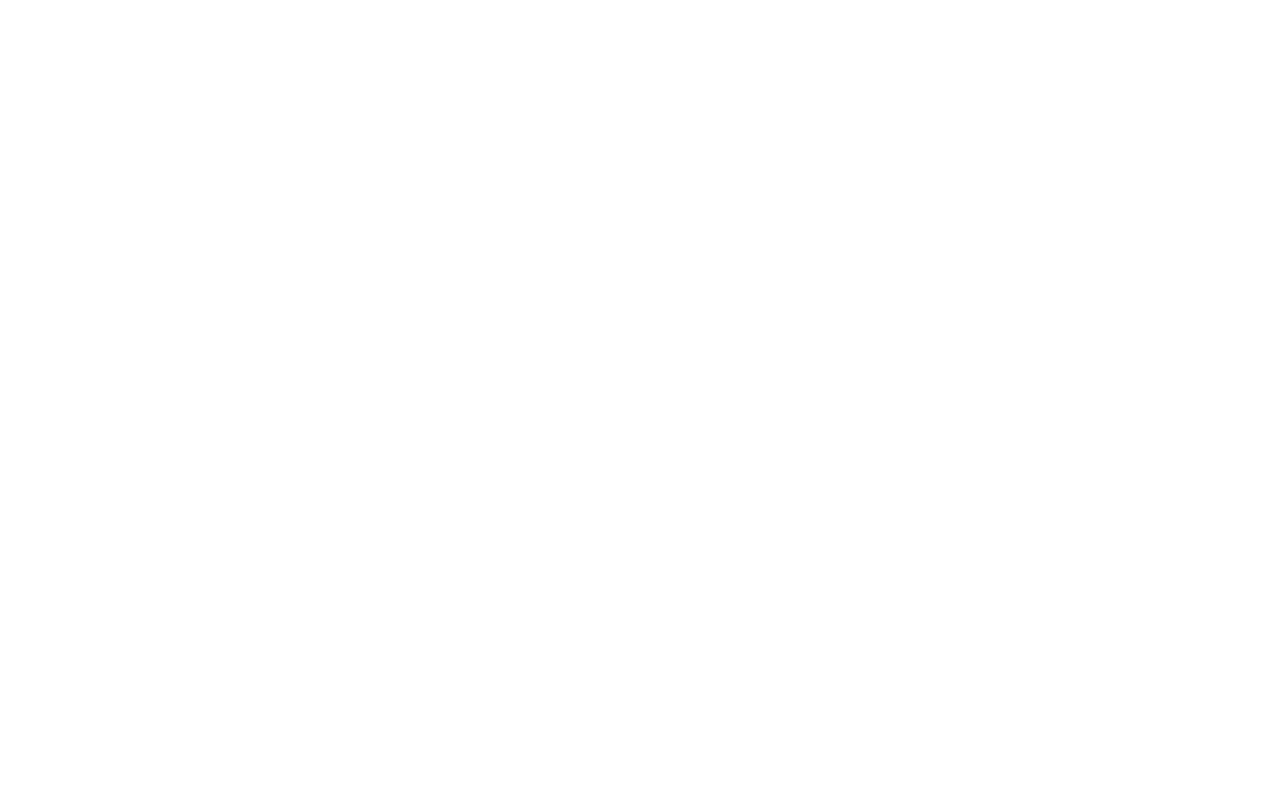
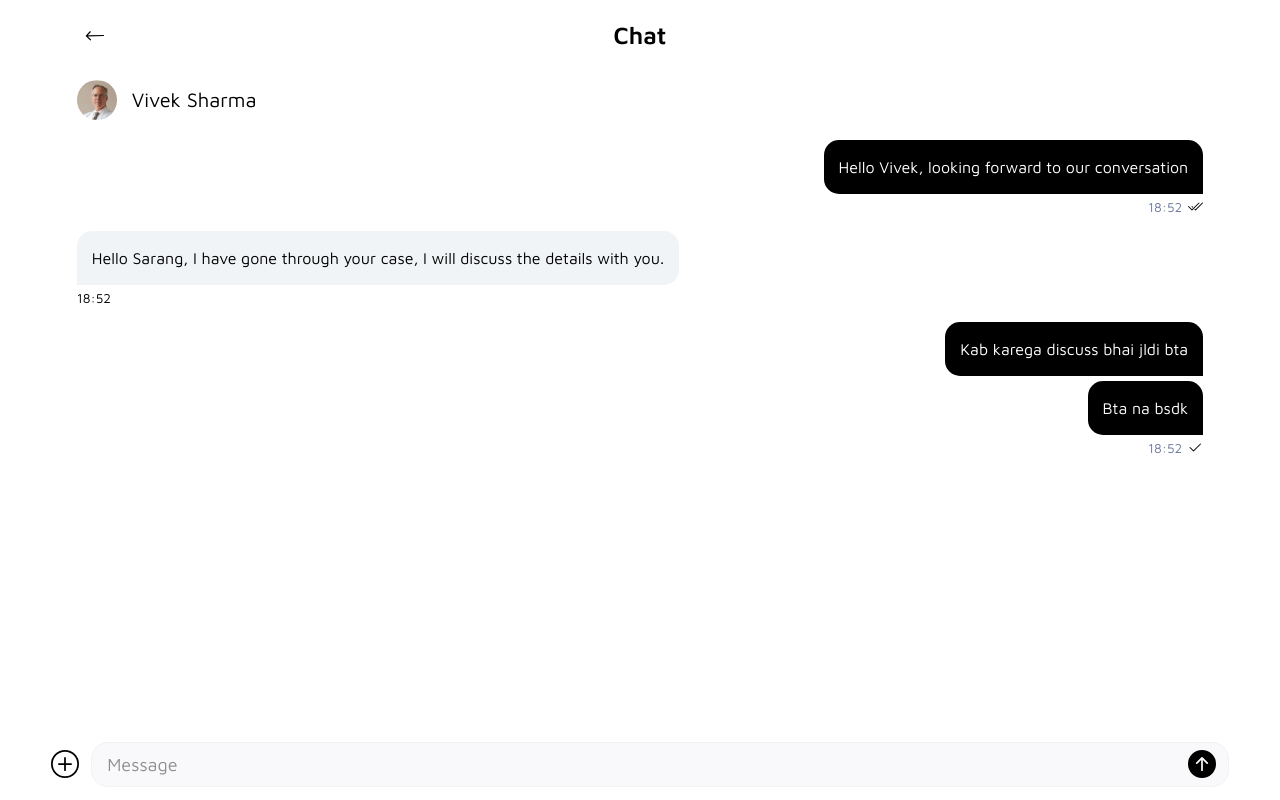
Before and after one commit to PranayB003/lawyers-eu, a React (Create React App) app: page /meetings/1/chat in a window 1280 px wide. Before the commit this address had no page. Built offline with nearby package versions, Linux system fonts and the light colour scheme.

Commit message:
Implemented Chat page, some things need to be tweaked though

```diff
--- a/src/App.js
+++ b/src/App.js
@@ -16,8 +16,9 @@ import PostQuestion from "./pages/user/PostQuestion";
 import RequestProposal from "./pages/user/RequestProposal";
 import MyRequests from "./pages/user/MyRequests";
 import ViewProposalRequest from "./pages/user/ViewProposalRequest";
-import ViewMeetingDetails from "./pages/user/ViewMeetingDetails";
+import ViewMeetingDetails from "./pages/user/Meetings/ViewMeetingDetails";
 import LawyerProfile from "./pages/user/LawyerProfile";
+import MeetingChat from "./pages/user/Meetings/MeetingChat";
 
 function App() {
     return (
@@ -52,12 +53,16 @@ function App() {
                 <Route path="request-proposal" element={<RequestProposal />} />
                 <Route path="requests" element={<MyRequests />} />
                 <Route
-                    path="requests/:proposalID"
+                    path="requests/:proposalId"
                     element={<ViewProposalRequest />}
                 />
                 <Route
                     path="meetings/:meetingId/links"
                     element={<ViewMeetingDetails />}
+                />
+                <Route
+                    path="meetings/:meetingId/chat"
+                    element={<MeetingChat />}
                 />
 
                 {/* Lawyer UI Routes */}
--- /dev/null
+++ b/src/components/Messaging/ChatMessage.js
@@ -0,0 +1,78 @@
+import React from "react";
+
+import { styled, Box, Typography } from "@mui/material";
+import { BsCheck2, BsCheck2All, BsClock } from "react-icons/bs";
+import { IconContext } from "react-icons";
+
+const StyledBox = styled(Box, {
+    shouldForwardProp: (prop) => prop !== "from",
+})(({ from }) => ({
+    width: "100%",
+    display: "flex",
+    flexDirection: "column",
+    alignItems: from === "me" ? "flex-end" : "flex-start",
+}));
+
+const MessageBox = styled(Box, {
+    shouldForwardProp: (prop) => prop !== "from",
+})(({ from }) => ({
+    maxWidth: "85%",
+    padding: "15px",
+    marginBottom: "5px",
+    borderRadius: from === "me" ? "15px 15px 0px 15px" : "15px 15px 15px 0px",
+    background: from === "me" ? "#000000" : "#F1F4F7",
+}));
+
+const TimeBox = styled(Box)({
+    display: "flex",
+    alignItems: "center",
+});
+
+const iconMap = {
+    sent: {
+        size: "1rem",
+        icon: <BsCheck2 />,
+    },
+    recieved: {
+        size: "1rem",
+        icon: <BsCheck2All />,
+    },
+    pending: {
+        size: "0.83rem",
+        icon: <BsClock />,
+    },
+};
+
+const ChatMessage = ({ message }) => {
+    const { from, body, time, status } = message;
+
+    return (
+        <StyledBox from={from}>
+            {body.map((message, index) => (
+                <MessageBox key={index} from={from}>
+                    <Typography color={from === "me" ? "#FFFFFF" : "#000000"}>
+                        {message}
+                    </Typography>
+                </MessageBox>
+            ))}
+            <TimeBox>
+                <Typography
+                    variant="subtitle3"
+                    color={from === "me" ? "#6B779A" : "#000000"}
+                    paddingRight="5px"
+                >
+                    {`${time.hour}:${time.minute}`}
+                </Typography>
+                {from === "me" && (
+                    <IconContext.Provider
+                        value={{ size: iconMap[status].size }}
+                    >
+                        {iconMap[status].icon}
+                    </IconContext.Provider>
+                )}
+            </TimeBox>
+        </StyledBox>
+    );
+};
+
+export default ChatMessage;
--- /dev/null
+++ b/src/components/Messaging/MessageInput.js
@@ -0,0 +1,60 @@
+import React, { useRef } from "react";
+
+import { IconButton, InputAdornment, styled, TextField } from "@mui/material";
+import { BsFillArrowUpCircleFill } from "react-icons/bs";
+
+const StyledTextField = styled((props) => <TextField {...props} />)(
+    ({ theme }) => ({
+        "& .MuiFilledInput-root": {
+            background: "#F9F9FB",
+            border: "1px solid #F2F2F2",
+            boxSizing: "border-box",
+            borderRadius: "17px",
+            padding: "10px 0",
+        },
+        "& .MuiFilledInput-input": {
+            padding: "0px 15px",
+            fontSize: theme.typography.subtitle1.fontSize,
+        },
+    })
+);
+
+const MessageInput = ({ onSubmit }) => {
+    const messageRef = useRef();
+
+    const submitHandler = (event) => {
+        const timeNow = new Date();
+        const newMessage = messageRef.current.value;
+
+        if (newMessage === "") return;
+        onSubmit(newMessage, timeNow);
+        messageRef.current.value = "";
+    };
+
+    return (
+        <StyledTextField
+            variant="filled"
+            fullWidth
+            InputProps={{
+                disableUnderline: true,
+                placeholder: "Message",
+                endAdornment: (
+                    <InputAdornment position="end">
+                        <IconButton
+                            size="large"
+                            color="primary"
+                            onClick={submitHandler}
+                        >
+                            <BsFillArrowUpCircleFill />
+                        </IconButton>
+                    </InputAdornment>
+                ),
+            }}
+            inputRef={messageRef}
+            multiline
+            maxRows={4}
+        />
+    );
+};
+
+export default MessageInput;
--- a/src/components/PreviewCards/MeetingLinkPreview.js
+++ b/src/components/PreviewCards/MeetingLinkPreview.js
@@ -23,6 +23,7 @@ const MeetingLinkPreview = ({
                     <a
                         href={meetingLink}
                         target="_blank"
+                        rel="noreferrer"
                         className={classes.meetingLink}
                     >
                         {meetingLink}
--- a/src/pages/user/LawyerProfile.js
+++ b/src/pages/user/LawyerProfile.js
@@ -8,7 +8,6 @@ import TitleBar from "../../components/TitleBar/TitleBar";
 import WrapperBox from "../../components/WrapperBox";
 import dummyImage from "../../resources/vivek.png";
 import BulletedList from "../../components/BulletedList";
-import { textTransform } from "@mui/system";
 import LawyerCharacteristicsCards from "../../components/LawyerCharacteristicsCards";
 
 const BioStack = styled((props) => <Stack spacing={2} {...props} />)({
@@ -47,7 +46,7 @@ const OutlinedButton = styled((props) => (
 }));
 
 const LawyerProfile = () => {
-    const lawyerId = useParams();
+    const { lawyerId } = useParams();
 
     const [expanded, setExpanded] = useState(false);
 
--- /dev/null
+++ b/src/pages/user/Meetings/MeetingChat.js
@@ -0,0 +1,130 @@
+import React, { useEffect, useState } from "react";
+
+import {
+    Avatar,
+    styled,
+    Typography,
+    Box,
+    Stack,
+    IconButton,
+} from "@mui/material";
+import { useParams } from "react-router-dom";
+import { ReactComponent as BackIcon } from "../../../resources/Union.svg";
+import TitleBar from "../../../components/TitleBar/TitleBar";
+import WrapperBox from "../../../components/WrapperBox";
+import dummyLawyerImage from "../../../resources/Bitmap.jpg";
+import ChatMessage from "../../../components/Messaging/ChatMessage";
+import MessageInput from "../../../components/Messaging/MessageInput";
+import { BsPlusCircle } from "react-icons/bs";
+import { IconContext } from "react-icons";
+
+const FlexBox = styled((props) => <Box {...props} />)({
+    display: "flex",
+    alignItems: "center",
+});
+
+const MeetingChat = () => {
+    const { meetingId } = useParams();
+    const [chat, setChat] = useState([]);
+    const [lawyerInfo, setLawyerInfo] = useState({ name: "", image: "" });
+
+    // useEffect to get chat, lawyerName, lawyerImage
+    useEffect(() => {
+        setLawyerInfo({
+            name: "Vivek Sharma",
+            image: dummyLawyerImage,
+        });
+    }, [setLawyerInfo]);
+
+    useEffect(() => {
+        const timeNow = new Date();
+        const newMessages = [
+            {
+                id: "01",
+                from: "me",
+                body: ["Hello Vivek, looking forward to our conversation"],
+                time: {
+                    date: timeNow.getDate(),
+                    hour: timeNow.getHours(),
+                    minute: timeNow.getMinutes(),
+                },
+                status: "recieved",
+            },
+            {
+                id: "02",
+                from: "lawyer",
+                body: [
+                    "Hello Sarang, I have gone through your case, I will discuss the details with you.",
+                ],
+                time: {
+                    date: timeNow.getDate(),
+                    hour: timeNow.getHours(),
+                    minute: timeNow.getMinutes(),
+                },
+            },
+            {
+                id: "03",
+                from: "me",
+                body: ["Kab karega discuss bhai jldi bta", "Bta na bsdk"],
+                time: {
+                    date: timeNow.getDate(),
+                    hour: timeNow.getHours(),
+                    minute: timeNow.getMinutes(),
+                },
+                status: "sent",
+            },
+        ];
+
+        setChat((prevChat) => [...prevChat, ...newMessages]);
+    }, [setChat]);
+
+    const messageSubmitHandler = (newMessage, time) => {
+        setChat((prevChat) => {
+            return [
+                ...prevChat,
+                {
+                    id: time.toString(),
+                    from: "me",
+                    body: [newMessage],
+                    time: {
+                        date: time.getDate(),
+                        hour: time.getHours(),
+                        minute: time.getMinutes(),
+                    },
+                    status: "pending",
+                },
+            ];
+        });
+    };
+
+    return (
+        <WrapperBox height="97vh">
+            <TitleBar Title="Chat" startIcon={<BackIcon />} />
+            <FlexBox paddingBottom="20px">
+                <Avatar
+                    variant="circular"
+                    alt={lawyerInfo.name}
+                    src={lawyerInfo.image}
+                />
+                <Typography variant="h6" paddingLeft="15px">
+                    {lawyerInfo.name}
+                </Typography>
+            </FlexBox>
+            <Stack spacing={2} flexGrow={1} overflow="auto">
+                {chat.map((message) => (
+                    <ChatMessage key={message.id} message={message} />
+                ))}
+            </Stack>
+            <FlexBox padding="3px 0 10px" margin="0 -2vw -3vh">
+                <IconButton size="large" edge="start">
+                    <IconContext.Provider value={{ color: "#000000" }}>
+                        <BsPlusCircle />
+                    </IconContext.Provider>
+                </IconButton>
+                <MessageInput onSubmit={messageSubmitHandler} />
+            </FlexBox>
+        </WrapperBox>
+    );
+};
+
+export default MeetingChat;
--- a/src/pages/user/ViewMeetingDetails.js
+++ b/src/pages/user/Meetings/ViewMeetingDetails.js
@@ -3,13 +3,13 @@ import React, { useState } from "react";
 import { styled, Stack, Typography, Box, IconButton } from "@mui/material";
 import { useParams } from "react-router-dom";
 import { FiEdit } from "react-icons/fi";
-import { ReactComponent as BackIcon } from "../../resources/Union.svg";
-import TitleBar from "../../components/TitleBar/TitleBar";
-import WrapperBox from "../../components/WrapperBox";
-import InputWithLabel from "../../components/FormComponents/InputWithLabel";
-import MeetingPreview from "../../components/PreviewCards/MeetingPreview";
-import NavChips from "../../components/NavChips/NavChips";
-import MeetingLinkPreview from "../../components/PreviewCards/MeetingLinkPreview";
+import { ReactComponent as BackIcon } from "../../../resources/Union.svg";
+import TitleBar from "../../../components/TitleBar/TitleBar";
+import WrapperBox from "../../../components/WrapperBox";
+import InputWithLabel from "../../../components/FormComponents/InputWithLabel";
+import MeetingPreview from "../../../components/PreviewCards/MeetingPreview";
+import NavChips from "../../../components/NavChips/NavChips";
+import MeetingLinkPreview from "../../../components/PreviewCards/MeetingLinkPreview";
 
 const meetingDetailInputs = [
     { name: "name", label: "Full Name", helperText: "Full Name" },
@@ -56,7 +56,7 @@ const SubHeadingBox = styled((props) => <Box {...props} />)({
 });
 
 const ViewMeetingDetails = () => {
-    const { meetingID } = useParams();
+    const { meetingId } = useParams();
     const [disabled, setDisabled] = useState(true);
     const [meetingDetails, setMeetingDetails] = useState(getInitialState);
 
--- a/src/pages/user/MyRequests.js
+++ b/src/pages/user/MyRequests.js
@@ -1,6 +1,6 @@
 import React from "react";
 
-import { Stack } from "@mui/material";
+import { Stack, Typography } from "@mui/material";
 import TitleBar from "../../components/TitleBar/TitleBar";
 import { ReactComponent as BackIcon } from "../../resources/Union.svg";
 import MeetingPreview from "../../components/PreviewCards/MeetingPreview";
@@ -39,6 +39,7 @@ const MyRequests = () => {
                                 key={`${request.type}${index}`}
                             />
                         );
+                    else return <Typography>Invalid Request Type</Typography>;
                 })}
             </Stack>
         </WrapperBox>
--- a/src/pages/user/RequestProposal.js
+++ b/src/pages/user/RequestProposal.js
@@ -79,7 +79,7 @@ const RequestProposal = () => {
     return (
         <WrapperBox>
             <TitleBar
-                Title="Request Proposal"
+                Title="New Request"
                 endIcon={<SettingsIcon />}
                 startIcon={<BackIcon />}
             />
```
